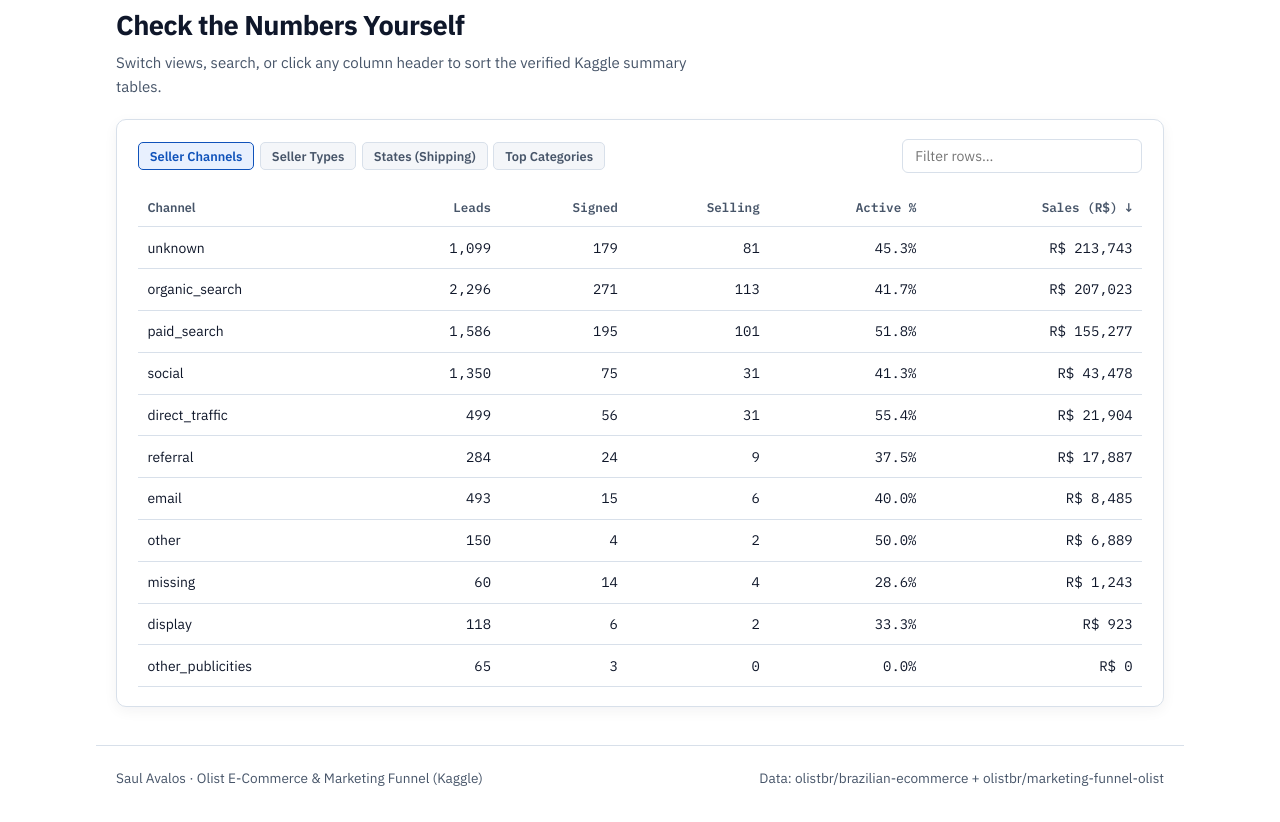
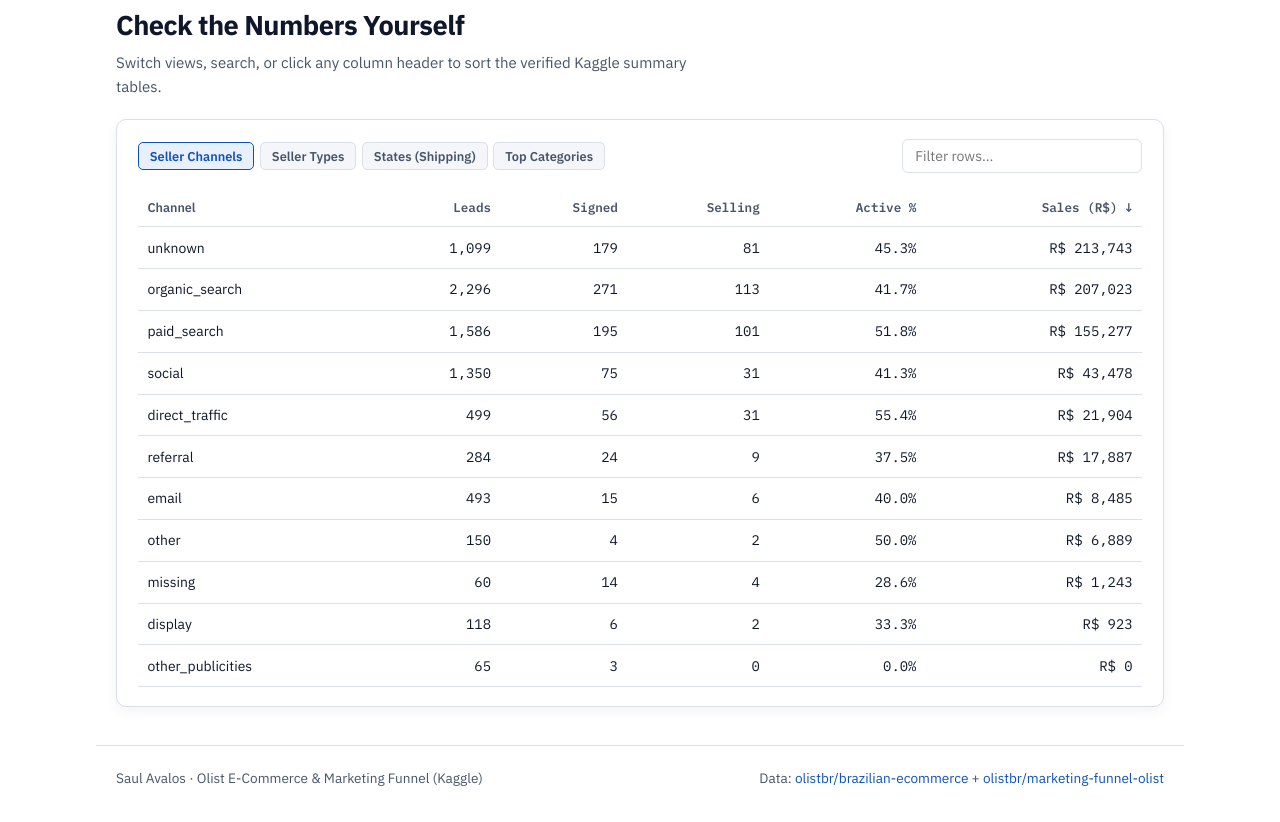
Before and after one commit to saul2703/olist-ecommerce-and-marketing-funnel, a plain HTML site: page index.html in a window 1280 px wide. Shown: the part 1027-1849 px from the top of the page. Drawn offline with Linux system fonts and the light colour scheme.

Commit message:
Link Kaggle dataset sources in READMEs and dashboard footer

```diff
--- a/index.html
+++ b/index.html
@@ -401,7 +401,7 @@
 
   <footer class="footer">
     <div id="foot-left">Saul Avalos &middot; Olist E-Commerce &amp; Marketing Funnel (Kaggle)</div>
-    <div>Data: olistbr/brazilian-ecommerce + olistbr/marketing-funnel-olist</div>
+    <div>Data: <a href="https://www.kaggle.com/datasets/olistbr/brazilian-ecommerce" target="_blank" rel="noopener noreferrer">olistbr/brazilian-ecommerce</a> + <a href="https://www.kaggle.com/datasets/olistbr/marketing-funnel-olist" target="_blank" rel="noopener noreferrer">olistbr/marketing-funnel-olist</a></div>
   </footer>
 
   <script>
```
Also changed, not shown: 2 other files.
